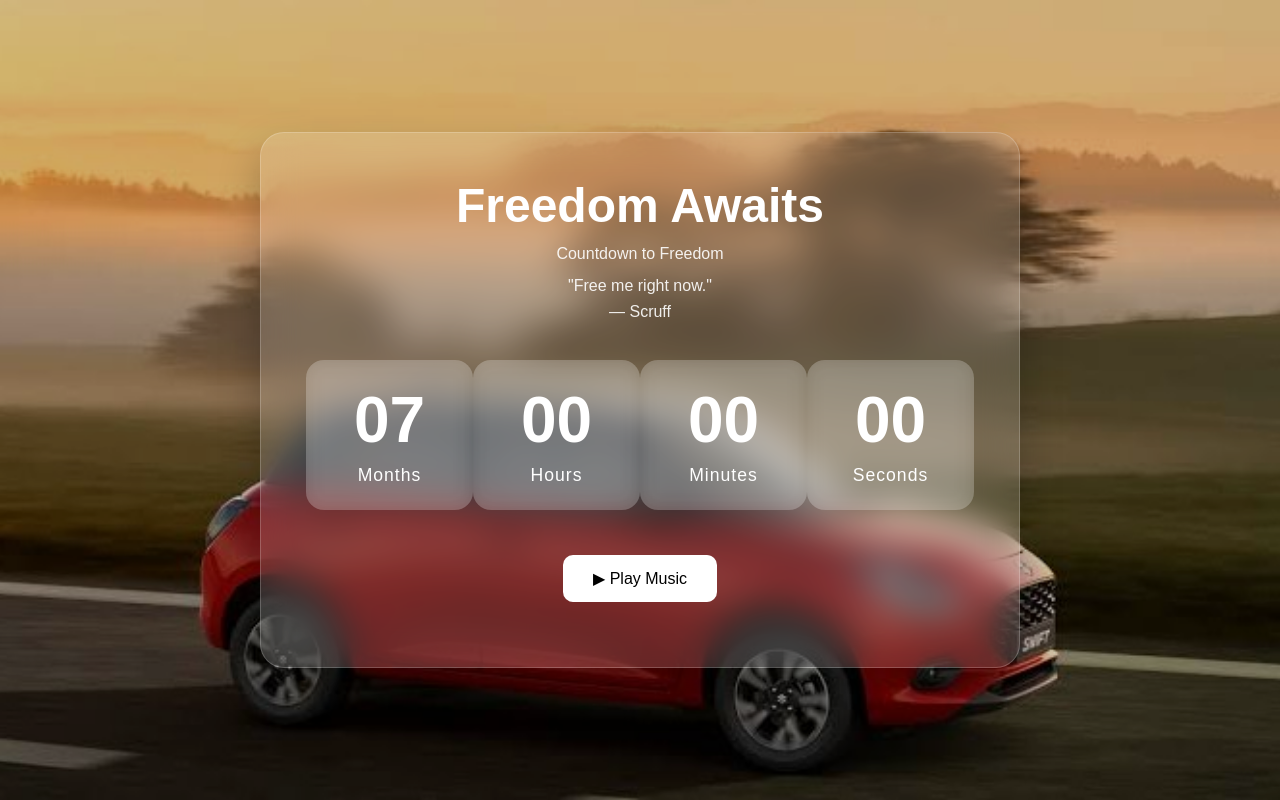
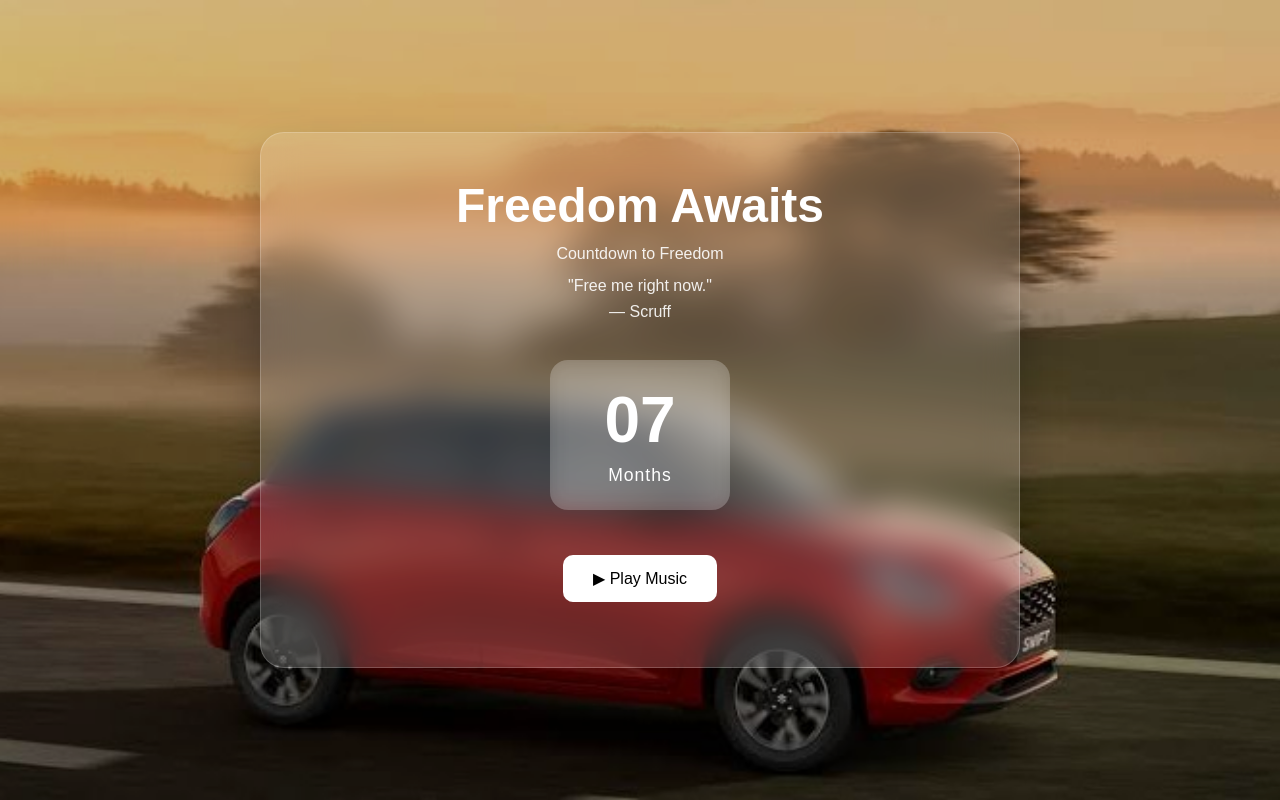
Before and after one commit to HonestFan/Freedom-awaits, a plain HTML site: page index.html in a window 1280 px wide. Drawn offline with Linux system fonts and the light colour scheme.

Commit message:
Update index.html

```diff
--- a/index.html
+++ b/index.html
@@ -23,34 +23,17 @@
     </p>
 
     <div class="timer">
-
         <div class="box">
             <span id="months">00</span>
             <small>Months</small>
         </div>
-
-        <div class="box">
-            <span>00</span>
-            <small>Hours</small>
-        </div>
-
-        <div class="box">
-            <span>00</span>
-            <small>Minutes</small>
-        </div>
-
-        <div class="box">
-            <span>00</span>
-            <small>Seconds</small>
-        </div>
-
     </div>
 
     <button id="musicBtn">▶ Play Music</button>
 
     <audio id="audio" src="music/Sun-EL Musician, FKA Mash & Ami Faku - Makwande - Sun-EL Musician.mp3"></audio>
 
-    <p id="done" class="done"></p>
+    <p id="done"></p>
 
 </main>
 
```
